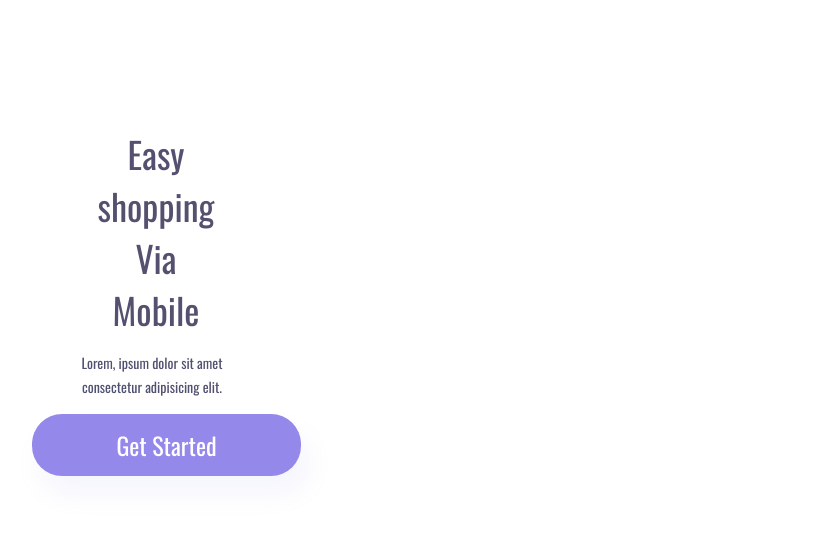
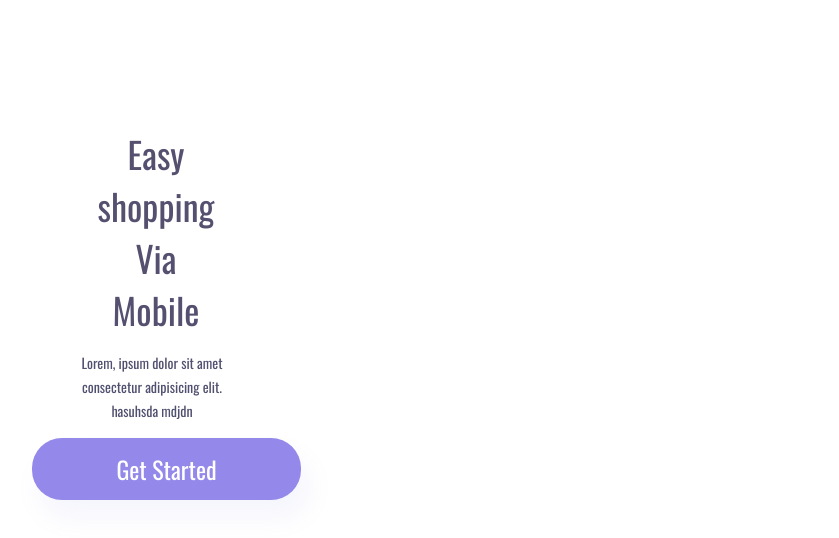
Before and after one commit to Diegobmoraes/Projeto2, a plain HTML site: page index.html in a window 1280 px wide. Shown: the part 322-860 px from the top of the page, without its empty margins (104-943 px from the left). Drawn offline with nearby package versions, Linux system fonts and the light colour scheme.

Commit message:
Alteração no paragrafo

```diff
--- a/index.html
+++ b/index.html
@@ -17,7 +17,7 @@
     <div class="wrapper">
         <section class="container-left">
             <h1>Easy shopping Via Mobile</h1>
-            <p>Lorem, ipsum dolor sit amet consectetur adipisicing elit.</p>
+            <p>Lorem, ipsum dolor sit amet consectetur adipisicing elit. hasuhsda  mdjdn </p>
             <button>Get Started</button>
         </section>
         <section class="container-right">
```
